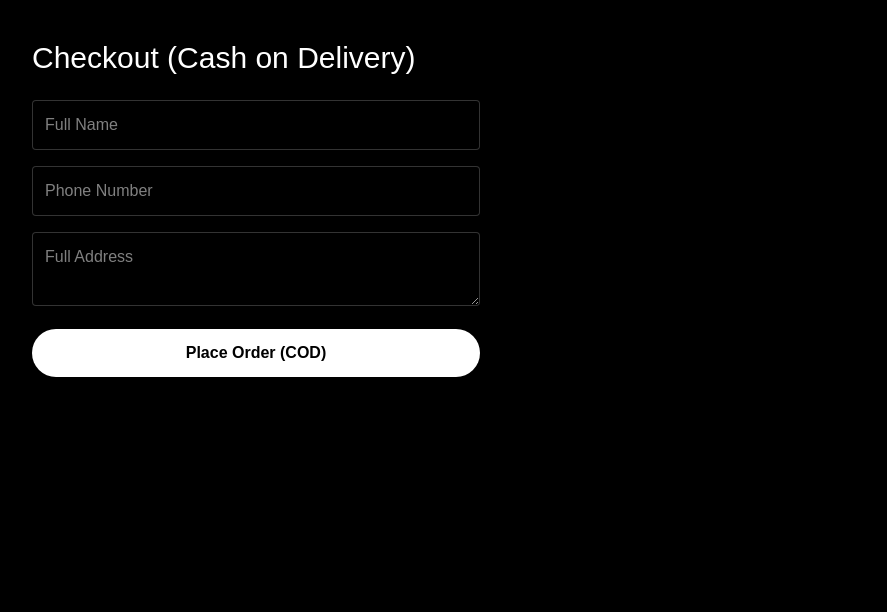
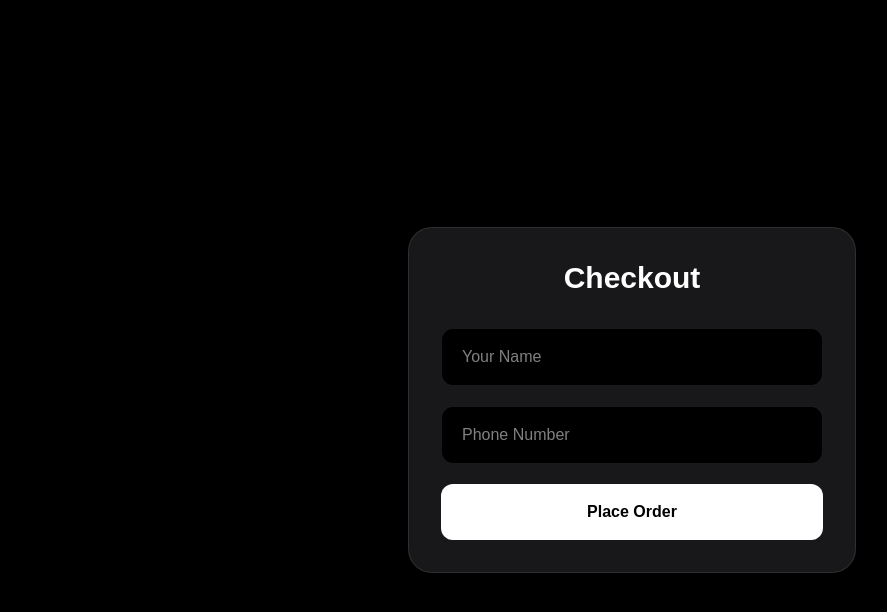
Before and after one commit to fadyviga/blank-store, a Next.js app: page /checkout in a window 1280 px wide. Shown: the top 612 px of the page, without its empty margins (8-895 px from the left). Built offline with nearby package versions, Linux system fonts and the light colour scheme; no server answers.

Commit message:
add cart checkout thanks flow

```diff
--- a/src/app/cart/page.tsx
+++ b/src/app/cart/page.tsx
@@ -1,69 +1,80 @@
 "use client";
 
 import { useEffect, useState } from "react";
+import { useRouter } from "next/navigation";
 
 export default function CartPage() {
   const [cart, setCart] = useState<any[]>([]);
+  const router = useRouter();
 
   useEffect(() => {
     const stored = localStorage.getItem("cart");
-    if (stored) setCart(JSON.parse(stored));
+
+    if (stored) {
+      setCart(JSON.parse(stored));
+    }
   }, []);
 
-  const removeItem = (id: string) => {
-    const updated = cart.filter((i) => i.id !== id);
-    setCart(updated);
-    localStorage.setItem("cart", JSON.stringify(updated));
-  };
-
-  const total = cart.reduce((sum, item) => sum + item.price, 0);
+  const total = cart.reduce(
+    (sum, item) => sum + item.price,
+    0
+  );
 
   return (
     <main className="min-h-screen bg-black text-white p-10">
 
-      <h1 className="text-3xl mb-6">Cart</h1>
+      <h1 className="text-4xl font-bold mb-10">
+        Your Cart
+      </h1>
 
       {cart.length === 0 ? (
-        <p className="text-zinc-400">Your cart is empty 🛒</p>
+        <p className="text-zinc-400">
+          Cart is empty
+        </p>
       ) : (
         <>
-          {cart.map((item) => (
-            <div
-              key={item.id}
-              className="flex justify-between items-center border border-white/10 p-4 mb-3 rounded-xl"
-            >
-              <div className="flex gap-4 items-center">
-                <img src={item.image} className="w-16 h-16 rounded-lg" />
+          <div className="space-y-4 mb-10">
 
+            {cart.map((item, index) => (
+              <div
+                key={index}
+                className="border border-white/10 rounded-2xl p-5 flex justify-between"
+              >
                 <div>
-                  <p>{item.name}</p>
+                  <h2 className="font-bold text-xl">
+                    {item.name}
+                  </h2>
+
                   <p className="text-zinc-400">
                     {item.color} / {item.size}
                   </p>
                 </div>
+
+                <p className="font-bold">
+                  {item.price} EGP
+                </p>
               </div>
+            ))}
 
-              <button
-                onClick={() => removeItem(item.id)}
-                className="text-red-400"
-              >
-                Remove
-              </button>
-            </div>
-          ))}
-
-          <div className="mt-6 text-xl">
-            Total: {total} EGP
           </div>
 
-         <a
-  href="/checkout"
-  className="mt-4 inline-block bg-white text-black px-6 py-3 rounded-full"
->
-  Checkout (COD)
-</a>
+          <div className="flex justify-between items-center">
+
+            <h2 className="text-2xl font-bold">
+              Total: {total} EGP
+            </h2>
+
+            <button
+              onClick={() => router.push("/checkout")}
+              className="bg-white text-black px-8 py-4 rounded-full font-semibold"
+            >
+              Checkout
+            </button>
+
+          </div>
         </>
       )}
+
     </main>
   );
 }
--- a/src/app/checkout/page.tsx
+++ b/src/app/checkout/page.tsx
@@ -1,131 +1,79 @@
 "use client";
 
 import { useState } from "react";
-import { supabase } from "@/lib/supabase";
+import { useRouter } from "next/navigation";
 
 export default function CheckoutPage() {
+  const router = useRouter();
+
   const [name, setName] = useState("");
   const [phone, setPhone] = useState("");
-  const [address, setAddress] = useState("");
 
-  const placeOrder = async () => {
-    const cart = JSON.parse(localStorage.getItem("cart") || "[]");
+  const handleSubmit = (e: any) => {
+    e.preventDefault();
 
-    if (cart.length === 0) {
-      alert("Cart is empty 🛒");
-      return;
-    }
+    if (!name || !phone) return;
 
-    if (!name || !phone || !address) {
-      alert("Please fill all fields");
-      return;
-    }
+    const stored = localStorage.getItem("orders");
+    const orders = stored ? JSON.parse(stored) : [];
 
-    const total = cart.reduce(
-      (sum: number, i: any) => sum + i.price,
-      0
-    );
-
-    // 🧠 1. Save to Supabase
-    const { error } = await supabase.from("orders").insert({
+    orders.push({
+      id: Date.now(),
       name,
       phone,
-      address,
-      items: cart,
-      total,
+      date: new Date().toLocaleString(),
     });
 
-    if (error) {
-      console.log(error);
-      alert("Error placing order ❌");
-      return;
-    }
+    localStorage.setItem("orders", JSON.stringify(orders));
 
-    // 📊 2. Send to Google Sheets (Excel)
-    try {
-      await fetch(
-        "https://script.google.com/macros/s/AKfycbwd34_84XsoWoak1fjPTtaZO7lu51XtL3cm2YO6Hqw0udwBsn3Hv5NiA_8p2rtqNytOKA/exec",
-        {
-          method: "POST",
-          body: JSON.stringify({
-            name,
-            phone,
-            address,
-            items: cart.map((i: any) => `${i.name} (${i.color}/${i.size})`).join(", "),
-            total,
-          }),
-        }
-      );
-    } catch (err) {
-      console.log("Sheet error:", err);
-    }
-
-    // 📲 3. WhatsApp message
-    const message = `
-🛒 New Order
-
-👤 Name: ${name}
-📞 Phone: ${phone}
-🏠 Address: ${address}
-
-📦 Items:
-${cart
-  .map((i: any) => `- ${i.name} (${i.color}/${i.size})`)
-  .join("\n")}
-
-💰 Total: ${total} EGP
-`;
-
-    window.open(
-      `https://wa.me/201287659463?text=${encodeURIComponent(message)}`,
-      "_blank"
-    );
-
-    // 🧹 4. Clear cart
     localStorage.removeItem("cart");
 
-    alert("Order placed successfully ✅");
-
-    window.location.href = "/";
+    router.push("/thanks");
   };
 
   return (
-    <main className="min-h-screen bg-black text-white p-10">
+    <main className="min-h-screen bg-black text-white flex items-center justify-center p-6">
 
-      <h1 className="text-3xl mb-6">Checkout (Cash on Delivery)</h1>
+      <form
+        onSubmit={handleSubmit}
+        className="w-full max-w-md bg-zinc-900 p-8 rounded-3xl border border-white/10"
+      >
 
-      <div className="max-w-md space-y-4">
+        <h1 className="text-3xl font-bold mb-8 text-center">
+          Checkout
+        </h1>
+
+        <div className="space-y-5">
 
           <input
-          placeholder="Full Name"
-          className="w-full p-3 bg-black border border-white/20 rounded"
+            type="text"
+            placeholder="Your Name"
+            required
             value={name}
             onChange={(e) => setName(e.target.value)}
+            className="w-full bg-black border border-white/10 rounded-xl px-5 py-4 outline-none"
           />
 
           <input
+            type="tel"
             placeholder="Phone Number"
-          className="w-full p-3 bg-black border border-white/20 rounded"
+            required
             value={phone}
             onChange={(e) => setPhone(e.target.value)}
-        />
-
-        <textarea
-          placeholder="Full Address"
-          className="w-full p-3 bg-black border border-white/20 rounded"
-          value={address}
-          onChange={(e) => setAddress(e.target.value)}
+            className="w-full bg-black border border-white/10 rounded-xl px-5 py-4 outline-none"
           />
 
           <button
-          onClick={placeOrder}
-          className="w-full bg-white text-black py-3 rounded-full font-semibold hover:scale-105 transition"
+            type="submit"
+            className="w-full bg-white text-black py-4 rounded-xl font-bold hover:scale-[1.02] transition"
           >
-          Place Order (COD)
+            Place Order
           </button>
 
         </div>
 
+      </form>
+
     </main>
   );
 }
--- a/src/app/page.tsx
+++ b/src/app/page.tsx
@@ -63,6 +63,12 @@ export default function Home() {
             <button className="bg-white text-black px-5 py-2 rounded-full text-sm font-medium hover:scale-105 transition">
               Shop Now
             </button>
+            <button
+  onClick={() => router.push("/cart")}
+  className="text-sm text-zinc-300 hover:text-white transition"
+>
+  Cart
+</button>
 
           </div>
         </div>
--- /dev/null
+++ b/src/app/thanks/page.tsx
@@ -0,0 +1,32 @@
+"use client";
+
+import { useRouter } from "next/navigation";
+
+export default function ThanksPage() {
+  const router = useRouter();
+
+  return (
+    <main className="min-h-screen bg-black text-white flex items-center justify-center p-6">
+
+      <div className="text-center">
+
+        <h1 className="text-5xl font-bold mb-6">
+          Thank You 🤍
+        </h1>
+
+        <p className="text-zinc-400 mb-10">
+          Your order has been placed successfully.
+        </p>
+
+        <button
+          onClick={() => router.push("/")}
+          className="bg-white text-black px-8 py-4 rounded-full font-bold"
+        >
+          Back Home
+        </button>
+
+      </div>
+
+    </main>
+  );
+}
```
Lines whose indentation alone changed are shown as unchanged.
